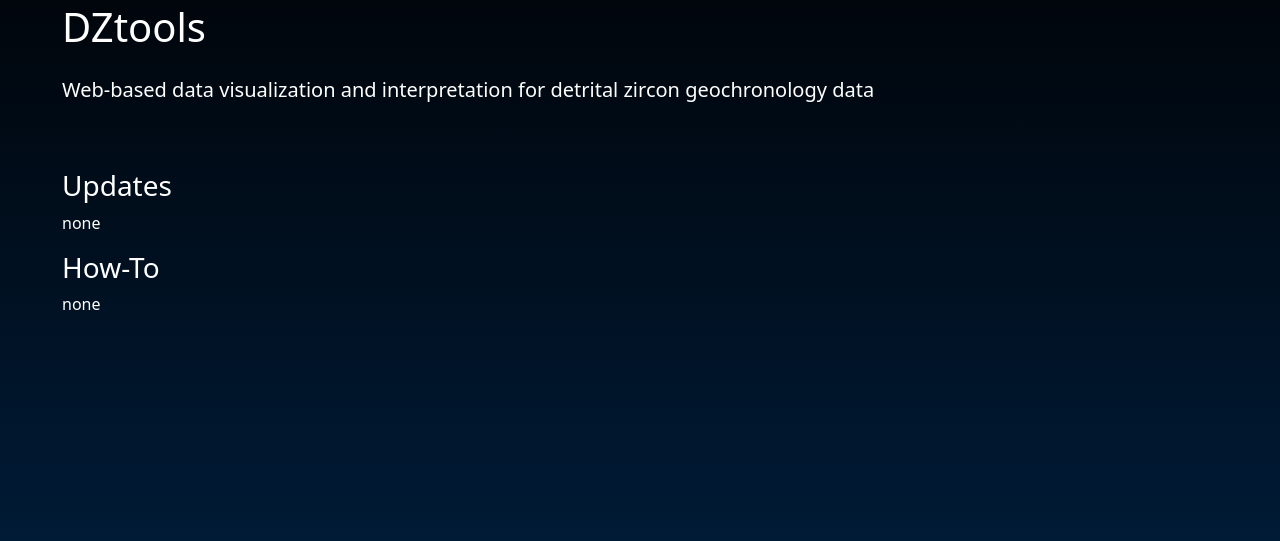
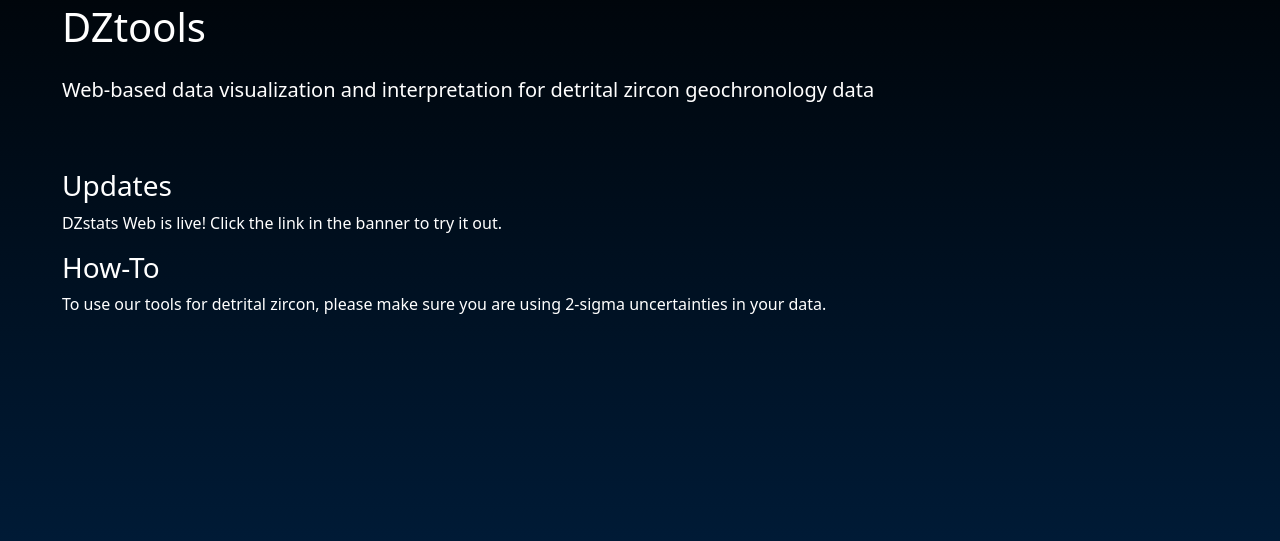
Before and after one commit to nielrya4/DZtools_web, a Flask app: page / in a window 1280 px wide. Shown: the part 145-686 px from the top of the page. Run offline with Flask 3, Linux system fonts and the light colour scheme; some libraries are stand-ins or nearby versions.

Commit message:
Configured vercel

```diff
--- a/templates/index.html
+++ b/templates/index.html
@@ -35,11 +35,13 @@
         <p class="lead">Web-based data visualization and interpretation for detrital zircon geochronology data</p>
         <br />
         <br />
+
         <h3>Updates</h3>
-        <p>none</p>
+        <p>DZstats Web is live! Click the link in the banner to try it out.</p>
 
         <h3>How-To</h3>
-        <p>none</p>
+        <p>To use our tools for detrital zircon, please make sure you are using 2-sigma uncertainties in your data.</p>
+
     </div>
 
     <script src="https://code.jquery.com/jquery-3.3.1.slim.min.js" integrity="sha384-q8i/X+965DzO0rT7abK41JStQIAqVgRVzpbzo5smXKp4YfRvH+8abtTE1Pi6jizo" crossorigin="anonymous"></script>
--- a/todo.txt
+++ b/todo.txt
@@ -4,3 +4,7 @@ PDP deals with sigma & KDE deals with bandwidth
     Refactor variables appropriately
 
 Force user to input 2 sigma data... or else
+
+Fix the navbar (disappears instead of getting smaller)
+    change it to have a 3-line thing and a drop-down menu when it gets too small
+    make it just show DZtools and the favicon
```
Also changed, not shown: vercel.json (added).
